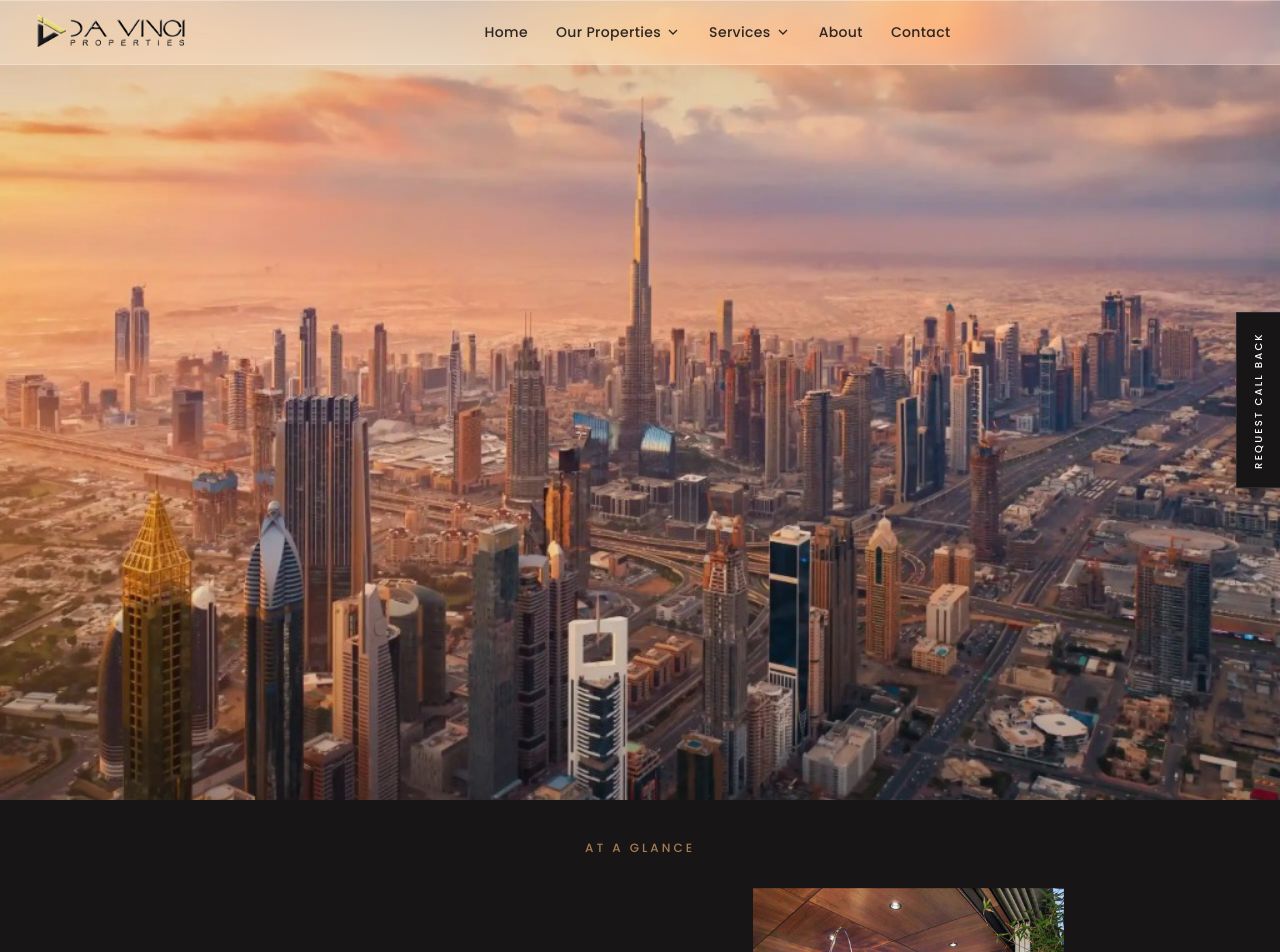
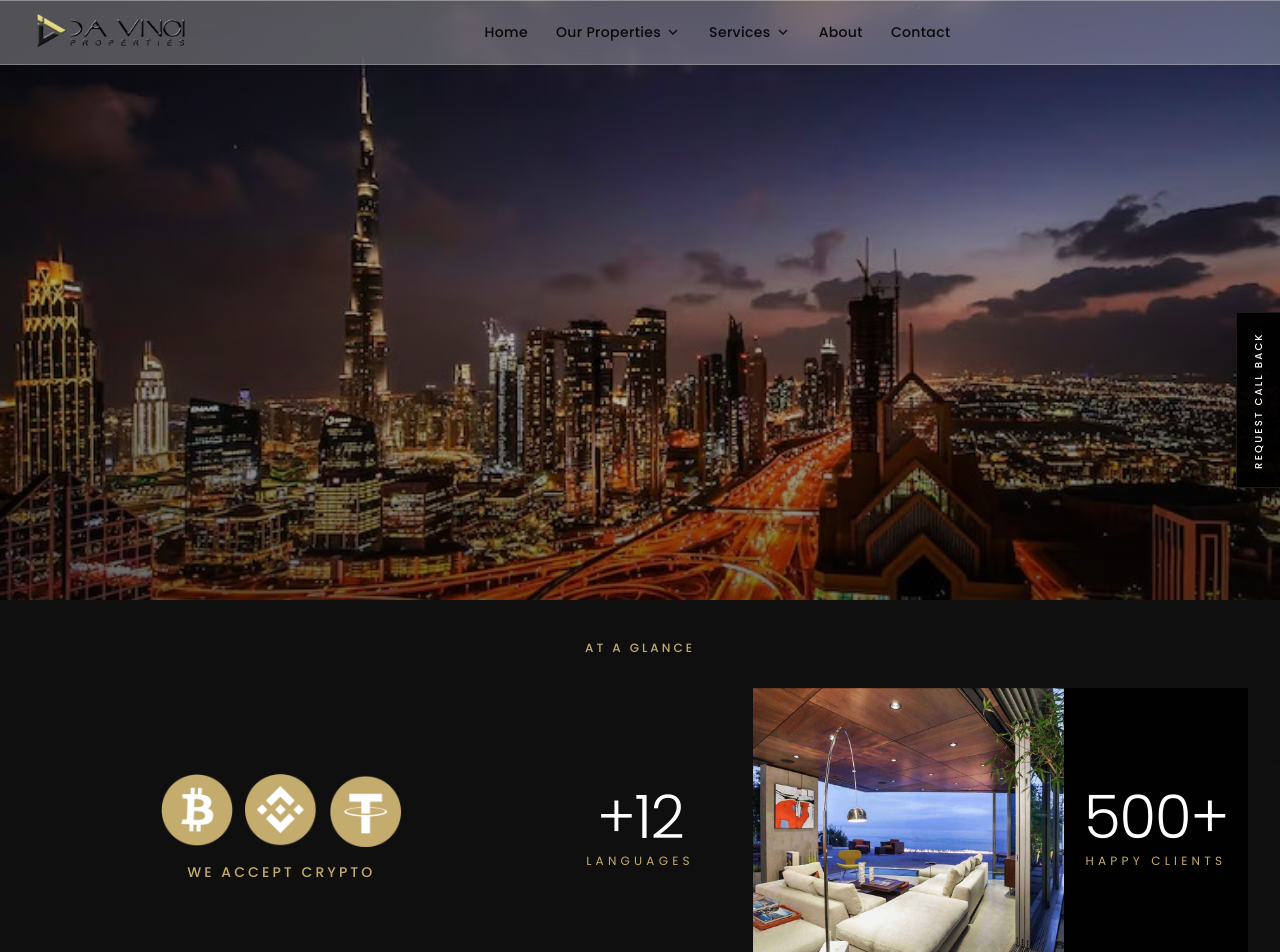
Before and after one commit to specialsmarketing-01/davinci, a Next.js app: page / in a window 1280 px wide. Shown: the top 952 px of the page. Built offline with nearby package versions, Linux system fonts and the light colour scheme.

Commit message:
push project

```diff
--- a/app/globals.css
+++ b/app/globals.css
@@ -2,22 +2,25 @@
 
 :root {
   --background: #ffffff;
-  --foreground: #171515;
+  /** Primary text / near-black (opaque for crisp type) */
+  --foreground: #020101;
   --muted: #525252;
-  --accent: #c9a227;
-  --accent-foreground: #1a1406;
+  --accent: #c4ab6e;
+  --accent-foreground: #020101;
+  /** Site black with alpha — used by Tailwind `black` (bg-black, text-black, shadows, etc.) */
+  --site-black: #020101f0;
   --border: #e5e5e5;
-  /** Gold-leaning brown for text on dark sections (stats strip, footer links) */
-  --accent-on-dark: #a67c52;
-  /** Slightly lighter brown for large stat numerals on black */
-  --accent-on-dark-bright: #c9a882;
+  /** Brown on dark sections (stats strip, footer) — same family as accent */
+  --accent-on-dark: #c4ab6e;
+  /** Lighter brown for large stat numerals on black */
+  --accent-on-dark-bright: #d8c9a0;
 }
 
 @theme inline {
   --color-background: var(--background);
   --color-foreground: var(--foreground);
-  /** Replaces default #000 — used by bg-black, text-black, from-black, etc. */
-  --color-black: #171515;
+  /** Replaces default #000 — bg-black, text-black, from-black, ring-black, etc. */
+  --color-black: var(--site-black);
   --color-muted: var(--muted);
   --color-accent: var(--accent);
   --color-accent-foreground: var(--accent-foreground);
--- a/components/StatCounter.tsx
+++ b/components/StatCounter.tsx
@@ -57,7 +57,7 @@ export function StatCounter({
       )}
       aria-live="polite"
     >
-      <p className="text-5xl font-extralight tabular-nums leading-none tracking-tight text-accent-on-dark-bright md:text-6xl">
+      <p className="text-5xl font-extralight tabular-nums leading-none tracking-tight text-white md:text-6xl">
         {prefix}
         {value}
         {suffix}
--- a/components/StatsSection.tsx
+++ b/components/StatsSection.tsx
@@ -50,7 +50,7 @@ export function StatsSection() {
                 className="rounded-none object-cover object-center transition duration-300 ease-out group-hover:scale-[1.01]"
               />
             </div>
-            <div className="flex w-full flex-shrink-0 flex-col items-center justify-center gap-1 bg-black px-5 py-8 md:w-auto md:min-w-[9rem] md:px-4 md:py-10 lg:min-w-[10rem] lg:px-5">
+            <div className="flex w-full flex-shrink-0 flex-col items-center justify-center gap-1 bg-[#020101f0] px-5 py-8 md:w-auto md:min-w-[9rem] md:px-4 md:py-10 lg:min-w-[10rem] lg:px-5">
               <StatCounter target={500} suffix="+" label="Happy Clients" align="center" />
             </div>
           </div>
--- a/components/layout/RequestCallbackTab.tsx
+++ b/components/layout/RequestCallbackTab.tsx
@@ -5,7 +5,7 @@ export function RequestCallbackTab() {
   return (
     <Link
       href="/contact/"
-      className="fixed right-0 top-1/2 z-30 hidden h-44 w-11 -translate-y-1/2 items-center justify-center border-y border-l border-white/10 bg-[#171515] text-[10px] font-medium uppercase tracking-[0.22em] text-white shadow-lg shadow-black/30 sm:flex"
+      className="fixed right-0 top-1/2 z-30 hidden h-44 w-11 -translate-y-1/2 items-center justify-center border-y border-l border-white/10 bg-black text-[10px] font-medium uppercase tracking-[0.22em] text-white shadow-lg shadow-black/30 sm:flex"
       aria-label="Request a call back"
     >
       <span className="inline-block origin-center rotate-[-90deg] whitespace-nowrap">
--- a/components/sections/AboutDavinciSplitSection.tsx
+++ b/components/sections/AboutDavinciSplitSection.tsx
@@ -7,13 +7,13 @@ const ABOUT_IMAGE_SRC = "/about-dubai-night.png?v=3";
 export function AboutDavinciSplitSection() {
   return (
     <section
-      className="relative z-[1] bg-[#171515] py-20 text-white sm:py-24 lg:py-28 xl:py-32"
+      className="relative z-[1] bg-[#020101f0] py-20 text-white sm:py-24 lg:py-28 xl:py-32"
       aria-labelledby="about-davinci-split-heading"
     >
       <div className="mx-auto w-full max-w-[1920px] px-6 sm:px-12 md:px-16 lg:px-24 xl:px-32 2xl:px-44">
         <div className="mx-auto w-full max-w-[72rem] rounded-sm lg:max-w-[80rem] shadow-[0_28px_56px_-8px_rgba(0,0,0,0.55),0_12px_28px_-6px_rgba(0,0,0,0.35)]">
-          <div className="grid grid-cols-1 overflow-hidden rounded-sm bg-[#171515] lg:grid-cols-2 lg:grid-rows-1 lg:min-h-[min(52vh,560px)]">
-            <div className="relative min-h-[220px] w-full self-stretch bg-[#171515] py-6 sm:min-h-[260px] sm:py-8 lg:h-full lg:min-h-0 lg:py-0">
+          <div className="grid grid-cols-1 overflow-hidden rounded-sm bg-[#020101f0] lg:grid-cols-2 lg:grid-rows-1 lg:min-h-[min(52vh,560px)]">
+            <div className="relative min-h-[220px] w-full self-stretch bg-[#020101f0] py-6 sm:min-h-[260px] sm:py-8 lg:h-full lg:min-h-0 lg:py-0">
               <div className="absolute inset-2 flex items-center justify-center sm:inset-3 lg:inset-2">
                 <Image
                   src={ABOUT_IMAGE_SRC}
@@ -28,7 +28,7 @@ export function AboutDavinciSplitSection() {
               </div>
             </div>
 
-            <div className="flex flex-col items-center justify-center bg-[#171515] px-8 py-12 sm:px-12 sm:py-14 lg:min-h-0 lg:px-10 lg:py-12 xl:px-12 xl:py-12">
+            <div className="flex flex-col items-center justify-center bg-[#020101f0] px-8 py-12 sm:px-12 sm:py-14 lg:min-h-0 lg:px-10 lg:py-12 xl:px-12 xl:py-12">
               <div className="mx-auto flex w-full max-w-md flex-col items-center text-center sm:max-w-lg lg:max-w-xl">
                 <h2
                   id="about-davinci-split-heading"
--- a/components/sections/Hero.tsx
+++ b/components/sections/Hero.tsx
@@ -4,7 +4,7 @@ import Image from "next/image";
 export function Hero() {
   return (
     <section
-      className="relative isolate -mt-16 min-h-svh overflow-hidden"
+      className="relative isolate -mt-16 min-h-[75svh] overflow-hidden"
       aria-label="Davinci Properties — Dubai real estate"
     >
       <div className="absolute inset-0">
@@ -17,7 +17,11 @@ export function Hero() {
           sizes="100vw"
         />
         <div
-          className="pointer-events-none absolute inset-0 bg-gradient-to-b from-black/10 via-transparent to-black/[0.18]"
+          className="pointer-events-none absolute inset-0 bg-gradient-to-b from-black/35 via-black/15 to-black/55"
+          aria-hidden
+        />
+        <div
+          className="pointer-events-none absolute inset-0 bg-gradient-to-r from-black/25 via-transparent to-black/25"
           aria-hidden
         />
       </div>
--- a/components/sections/PartnerLogosSection.tsx
+++ b/components/sections/PartnerLogosSection.tsx
@@ -10,7 +10,7 @@ export function PartnerLogosSection() {
       <div className="mx-auto max-w-7xl px-4 sm:px-6 lg:px-8">
         <h2
           id="partners-heading"
-          className="text-center text-2xl font-light tracking-tight text-foreground sm:text-3xl lg:text-4xl"
+          className="text-center text-3xl font-light tracking-tight text-foreground sm:text-4xl lg:text-5xl"
         >
           Partners
         </h2>
@@ -30,20 +30,20 @@ export function PartnerLogosSection() {
             {[0, 1].map((copy) => (
               <div
                 key={copy}
-                className="flex shrink-0 items-center gap-x-10 sm:gap-x-14"
+                className="flex shrink-0 items-center gap-x-12 sm:gap-x-14"
                 aria-hidden={copy === 1 ? true : undefined}
               >
                 {partnerLogos.map((partner) => (
                   <div
                     key={`${copy}-${partner.name}`}
-                    className="relative h-11 w-[7.5rem] shrink-0 sm:h-12 sm:w-32 md:h-14 md:w-36"
+                    className="relative h-14 w-44 shrink-0 sm:h-14 sm:w-40 md:h-16 md:w-44"
                   >
                     <Image
                       src={partner.src}
                       alt={partner.name}
                       fill
                       className="object-contain object-center"
-                      sizes="(max-width: 768px) 120px, 144px"
+                      sizes="(max-width: 768px) 176px, 192px"
                     />
                   </div>
                 ))}
--- a/lib/placeholders.ts
+++ b/lib/placeholders.ts
@@ -5,10 +5,10 @@ export const images = {
     src: "https://images.unsplash.com/photo-1512453979798-5ea266f8880c?auto=format&fit=crop&w=2400&q=85",
     alt: "Dubai skyline at dusk with modern towers reflecting golden light",
   },
-  /** Home page hero — Dubai skyline at golden hour with Burj Khalifa. */
+  /** Home page hero — Dubai downtown panorama at night with Burj Khalifa and highways. */
   homeHero: {
     src: "/home-hero.png",
-    alt: "Aerial view of Dubai skyline at sunset with Burj Khalifa and towers in golden light",
+    alt: "Panoramic view of downtown Dubai at night with Burj Khalifa, towers, and illuminated highways",
   },
   villa: {
     src: "https://images.unsplash.com/photo-1613490493576-7fde63acd811?auto=format&fit=crop&w=1600&q=85",
```
Also changed, not shown: public/home-hero.png.
